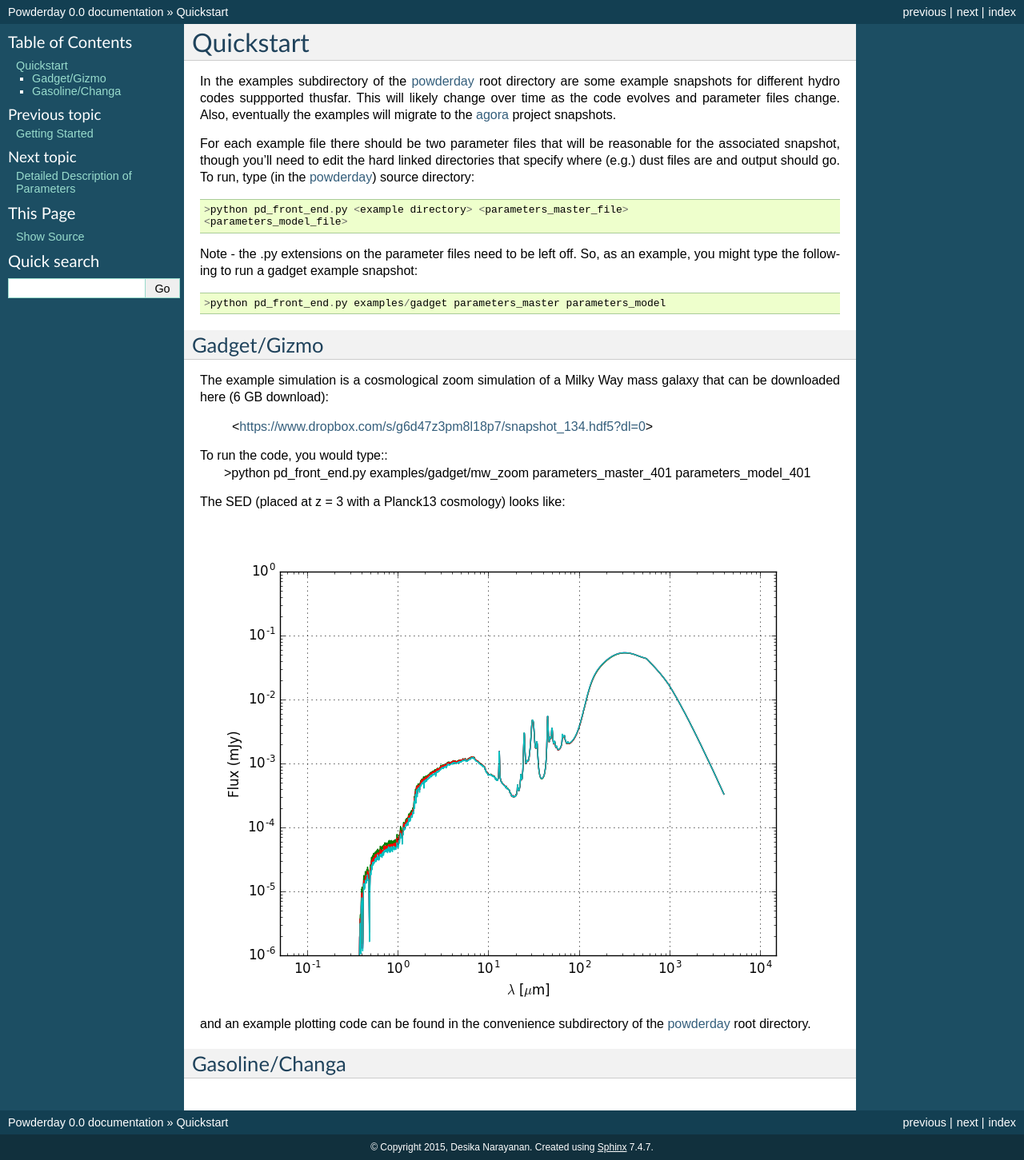
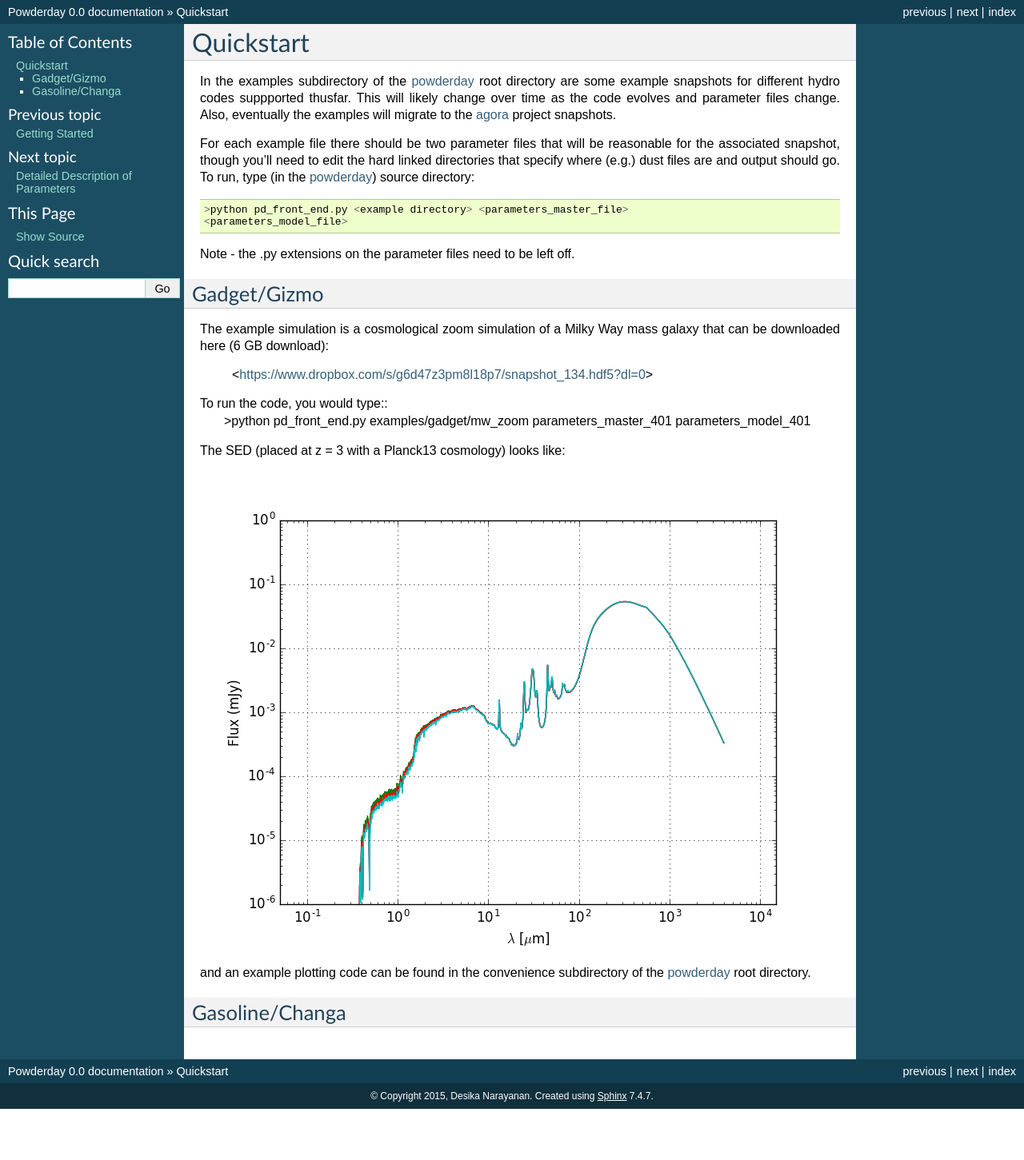
Before and after one commit to dnarayanan/powderday, a Sphinx documentation site: the page built from docs/quickstart.rst, in a window 1280 px wide. Shown: the whole page at 80% size. Built offline with Sphinx 7.4.7, drawn with Linux system fonts in a browser that asks for light colours; after the commit the page ends 1387 px from its top, so only the background shows below that.

Commit message:
typos in gadget docs

```diff
--- a/docs/quickstart.rst
+++ b/docs/quickstart.rst
@@ -19,10 +19,7 @@ output should go.  To run, type (in the `powderday
   <parameters_model_file>
 
 Note - the .py extensions on the parameter files need to be left off.
-So, as an example, you might type the following to run a gadget
-example snapshot::
 
-  >python pd_front_end.py examples/gadget parameters_master parameters_model
 
 
 Gadget/Gizmo
@@ -32,7 +29,7 @@ The example simulation is a cosmological zoom simulation of a Milky Way mass gal
  <https://www.dropbox.com/s/g6d47z3pm8l18p7/snapshot_134.hdf5?dl=0>
 
 To run the code, you would type::
-  >python pd_front_end.py  examples/gadget/mw_zoom parameters_master_401 parameters_model_401
+  >python pd_front_end.py examples/gadget/mw_zoom parameters_master_401 parameters_model_401
 
 The SED (placed at z = 3 with a Planck13 cosmology) looks like:
 
```
